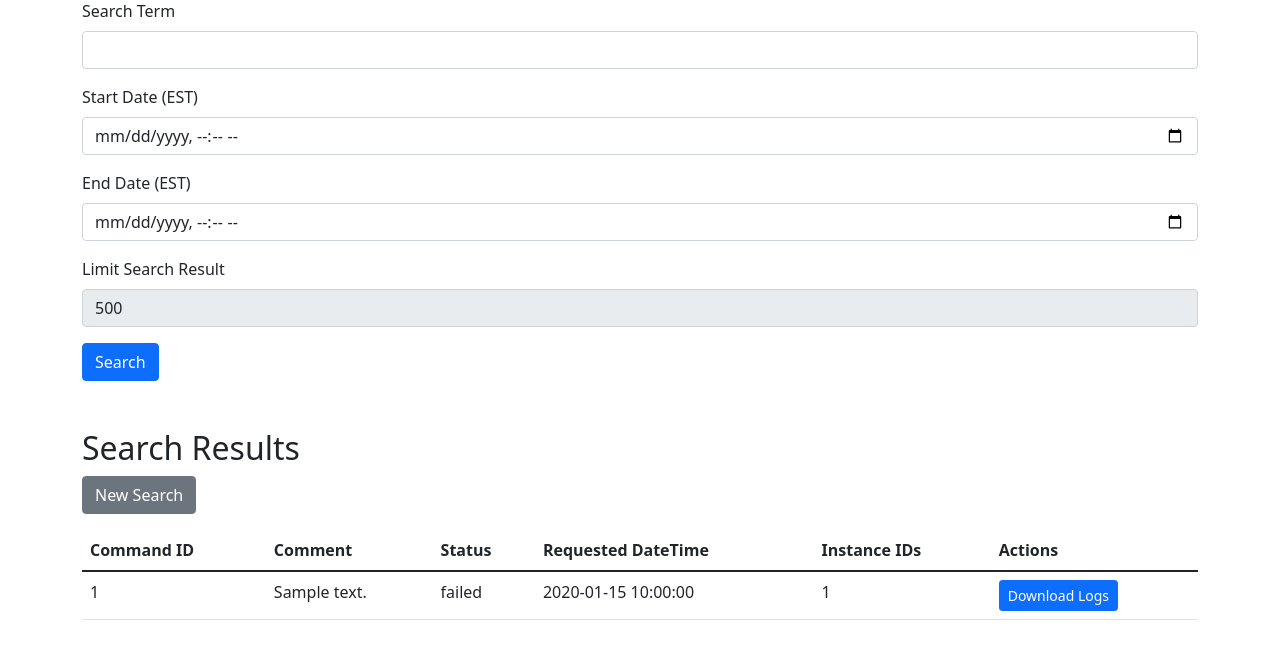
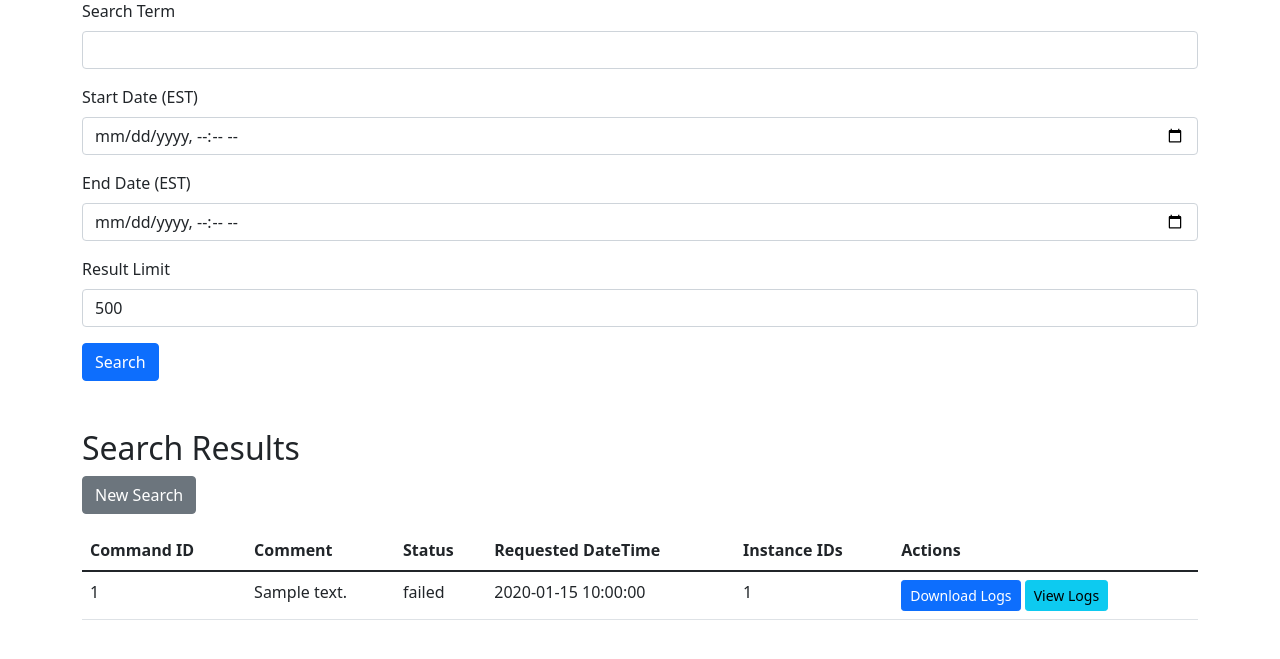
Before and after one commit to paramraghavan/aws-one-view, a Flask app: template projects/ssm-and-cloudwatchlogs/templates/index.html in a window 1280 px wide. Shown: the part 95-754 px from the top of the page. Run offline with Flask 2, Linux system fonts and the light colour scheme; the template is opened without the code that fills it: most values are stand-ins (such as "Sample title", 1, 10 or a date in 2020).

Commit message:
add option to dispaly on page the output and error

```diff
--- a/projects/ssm-and-cloudwatchlogs/app.py
+++ b/projects/ssm-and-cloudwatchlogs/app.py
@@ -123,5 +123,33 @@ def download_logs(command_id):
     )
 
 
+@app.route('/logs/<command_id>')
+def view_logs(command_id):
+    _, logs = init_aws_clients()
+    log_group = '/aws/ssm/AWS-RunShellScript'
+    output_logs = []
+    error_logs = []
+
+    # Fetch output logs
+    paginator = logs.get_paginator('filter_log_events')
+    for page in paginator.paginate(
+            logGroupName=log_group,
+            filterPattern=f'"{command_id}" "stdout"'
+    ):
+        output_logs.extend([event['message'] for event in page['events']])
+
+    # Fetch error logs
+    for page in paginator.paginate(
+            logGroupName=log_group,
+            filterPattern=f'"{command_id}" "stderr"'
+    ):
+        error_logs.extend([event['message'] for event in page['events']])
+
+    return {
+        'output': '\n'.join(output_logs),
+        'error': '\n'.join(error_logs)
+    }
+
+
 if __name__ == '__main__':
     app.run(debug=True)
--- a/projects/ssm-and-cloudwatchlogs/templates/index.html
+++ b/projects/ssm-and-cloudwatchlogs/templates/index.html
@@ -4,6 +4,7 @@
 <head>
     <title>SSM Command Search</title>
     <link href="https://cdn.jsdelivr.net/npm/bootstrap@5.1.3/dist/css/bootstrap.min.css" rel="stylesheet">
+    <script src="https://cdn.jsdelivr.net/npm/bootstrap@5.1.3/dist/js/bootstrap.bundle.min.js"></script>
 </head>
 <body>
     <div class="container mt-5">
@@ -22,12 +23,56 @@
                 <input type="datetime-local" class="form-control" id="end_date" name="end_date" required>
             </div>
             <div class="mb-3">
-                <label for="result_limit" class="form-label">Limit Search Result</label>
-                <input type="number" disabled class="form-control" id="result_limit" name="result_limit" value="500" min="1" max="10000">
+                <label for="result_limit" class="form-label">Result Limit</label>
+                <input type="number" class="form-control" id="result_limit" name="result_limit" value="500" min="1" max="10000">
             </div>
             <button type="submit" class="btn btn-primary">Search</button>
         </form>
     </div>
+
+    <!-- Logs Modal -->
+    <div class="modal fade" id="logsModal" tabindex="-1">
+        <div class="modal-dialog modal-xl">
+            <div class="modal-content">
+                <div class="modal-header">
+                    <h5 class="modal-title">Command Logs</h5>
+                    <button type="button" class="btn-close" data-bs-dismiss="modal"></button>
+                </div>
+                <div class="modal-body">
+                    <ul class="nav nav-tabs" id="logTabs">
+                        <li class="nav-item">
+                            <a class="nav-link active" data-bs-toggle="tab" href="#output">Output</a>
+                        </li>
+                        <li class="nav-item">
+                            <a class="nav-link" data-bs-toggle="tab" href="#error">Error</a>
+                        </li>
+                    </ul>
+                    <div class="tab-content mt-2">
+                        <div class="tab-pane fade show active" id="output">
+                            <pre id="outputLogs" style="max-height: 500px; overflow-y: auto;"></pre>
+                        </div>
+                        <div class="tab-pane fade" id="error">
+                            <pre id="errorLogs" style="max-height: 500px; overflow-y: auto;"></pre>
+                        </div>
+                    </div>
+                </div>
+            </div>
+        </div>
+    </div>
+
+    <script>
+    async function viewLogs(commandId) {
+        try {
+            const response = await fetch(`/logs/${commandId}`);
+            const data = await response.json();
+
+            document.getElementById('outputLogs').textContent = data.output || 'No output logs available';
+            document.getElementById('errorLogs').textContent = data.error || 'No error logs available';
+        } catch (error) {
+            console.error('Error fetching logs:', error);
+        }
+    }
+    </script>
 </body>
 </html>
 
@@ -69,6 +114,10 @@
                     <td>
                         <a href="{{ url_for('download_logs', command_id=command.CommandId) }}"
                            class="btn btn-primary btn-sm">Download Logs</a>
+                        <button class="btn btn-info btn-sm"
+                                onclick="viewLogs('{{ command.CommandId }}')"
+                                data-bs-toggle="modal"
+                                data-bs-target="#logsModal">View Logs</button>
                     </td>
                 </tr>
                 {% endfor %}
```
